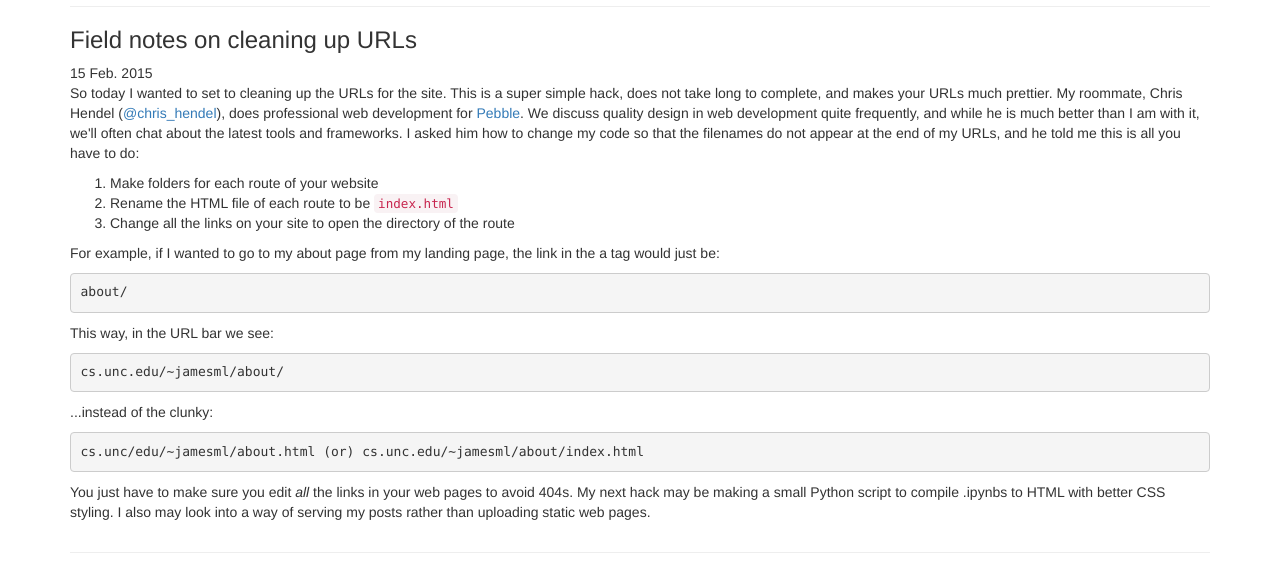
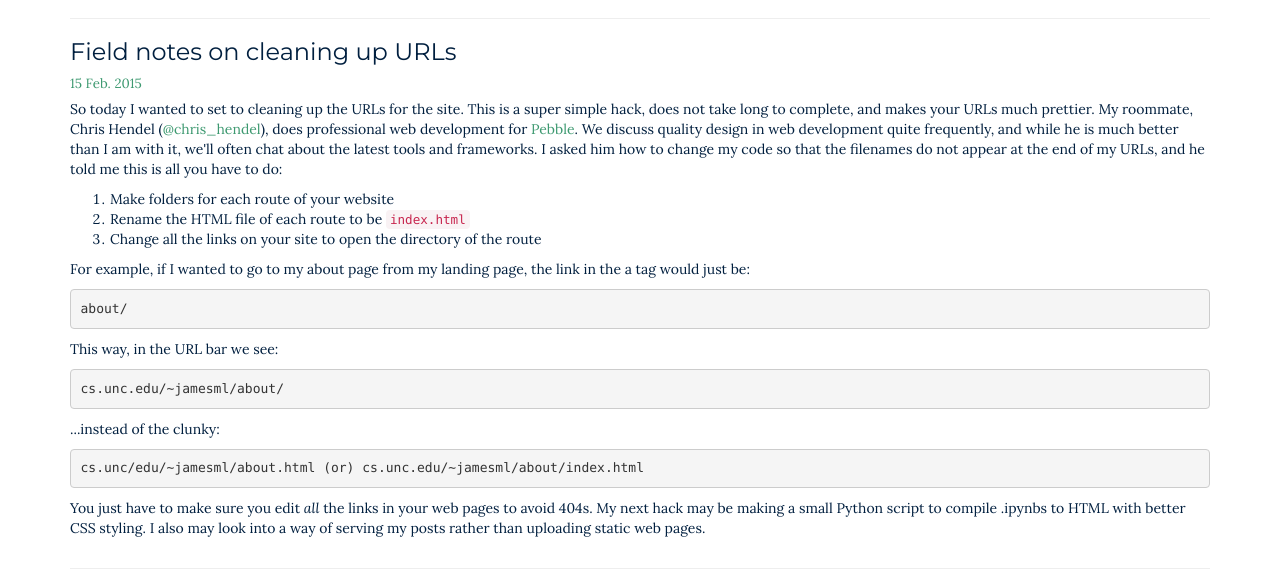
Before and after one commit to jameslmartin/personal, a plain HTML site: page posts/notes-urls/index.html in a window 1280 px wide. Shown: the part 124-694 px from the top of the page. Drawn offline with nearby package versions, Linux system fonts and the light colour scheme; some packages are replaced by stand-ins of ours; the site is published under a folder, as on GitHub Pages, so addresses that start at the root find nothing.

Commit message:
Small bug fix.

```diff
--- a/posts/notes-urls/index.html
+++ b/posts/notes-urls/index.html
@@ -16,8 +16,8 @@
 
     <!-- Latest compiled and minified CSS -->
     <link rel="stylesheet" href="https://maxcdn.bootstrapcdn.com/bootstrap/3.2.0/css/bootstrap.min.css">
-    <link href='/css/notebook.css' rel='stylesheet' type='text/css'>
-    <link href='/css/site.css' rel='stylesheet' type='text/css'>
+    <link href='../../css/notebook.css' rel='stylesheet' type='text/css'>
+    <link href='../../css/site.css' rel='stylesheet' type='text/css'>
 
     <script src="https://cdnjs.cloudflare.com/ajax/libs/require.js/2.1.10/require.min.js"></script>
     <script src="https://cdnjs.cloudflare.com/ajax/libs/jquery/2.0.3/jquery.min.js"></script>
```
